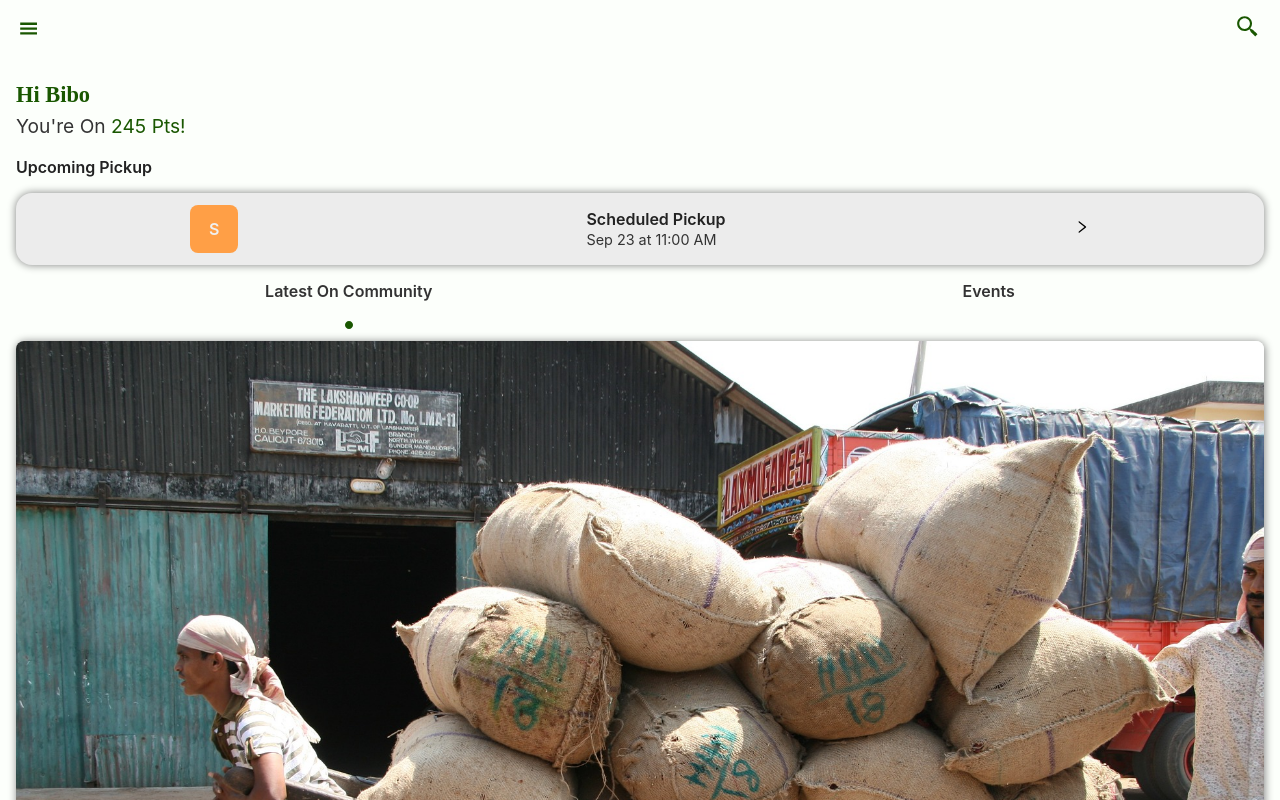
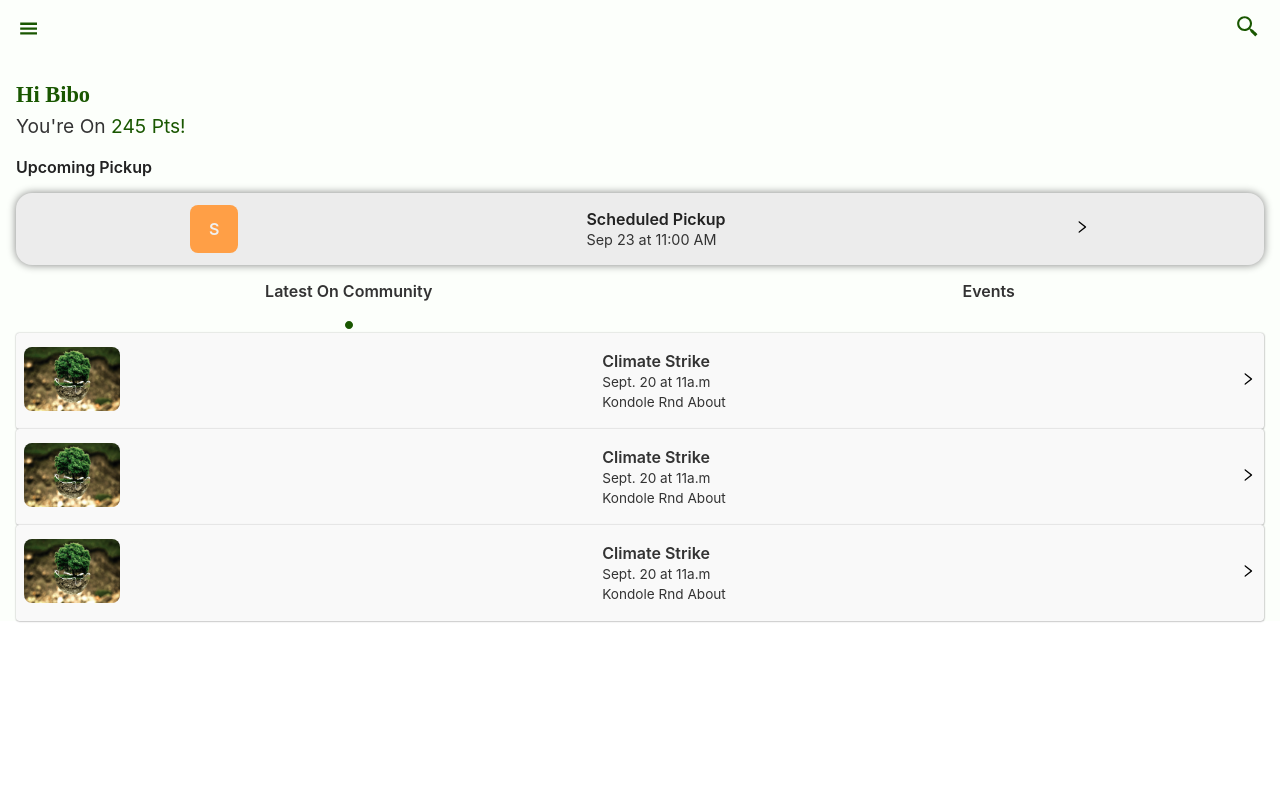
Before and after one commit to BiboBoom10/m-taka, a React (Create React App) app: page / in a window 1280 px wide. Shown: the top 800 px of the page. Built offline with nearby package versions, Linux system fonts and the light colour scheme.

Commit message:
Added Events

```diff
--- a/src/App.js
+++ b/src/App.js
@@ -7,14 +7,16 @@ import CheckBox from "./components/CheckBox";
 import SmallInput from "./components/SmallInput";
 import GetStarted from "./Pages/GetStarted";
 import Card from "./components/Card";
-import PickUp from "./Pages/PickUp";
+import Community from "./Pages/Community";
 import Events from "./Pages/Events";
+import PickUpEvents from "./Pages/PickUpEvents";
+import EventCard from "./components/EventCard";
 
 
 function App() {
   return (
     <HomePage>
-      <PickUp />
+      <PickUpEvents />
     </HomePage>
   );
 }
--- /dev/null
+++ b/src/Pages/Community.jsx
@@ -0,0 +1,84 @@
+import React from 'react';
+import { GiHamburgerMenu } from 'react-icons/gi';
+import { BiSearchAlt2 } from 'react-icons/bi';
+import { AiOutlineRight } from 'react-icons/ai';
+import { GoPrimitiveDot } from 'react-icons/go';
+import { FaUserAlt } from 'react-icons/fa';
+import { AiTwotoneCalendar } from 'react-icons/ai';
+import { FaCommentAlt } from 'react-icons/fa';
+import classes from './Community.module.css';
+import { data } from './DummyData';
+import { useState } from 'react';
+import ImageFive from '../Images/5.jpg';
+
+function Community() {
+    const [isFirst, setIsFirst] = useState(true);
+  return (
+    <div>
+        <div className={classes.navigation}>
+            <GiHamburgerMenu className={classes['hamburger-menu']} />
+            <BiSearchAlt2 className={classes['search-button']} />
+        </div>
+
+        <div className={classes['top-navigation']}>
+            <p className={classes['top-name']}>Hi {data.name}</p>
+            <p className={classes['top-points']}>You're On <span className={classes.points}> {data.points} Pts!</span> </p>
+
+            <p className={classes['pickup-text']}>Upcoming Pickup</p>
+
+        </div>
+
+
+        <div className={classes['schedule-box']}>
+                <div className={classes.box}>
+                    <p>S</p>
+                </div>
+
+                <div>
+                    <p> <span className={classes['scheduled-pickup']}> Scheduled Pickup </span> <br></br> <span className={classes.date}>{data.pickup}</span></p>
+                </div>
+
+                <div>
+                    <AiOutlineRight />
+                </div>
+
+        </div>
+
+        <div className={classes.tabs}>
+
+            <div className={isFirst ? classes['tabs-active'] : classes['tabs-inactive']} onClick={() => setIsFirst(true)}>
+                <p>Latest On Community</p>
+                <div><GoPrimitiveDot /></div>
+            </div>
+
+            <div className={!isFirst ? classes['tabs-active'] : classes['tabs-inactive']} onClick={() => setIsFirst(false)}>
+                <p>Events</p>
+                <div><GoPrimitiveDot /></div>
+            </div>
+
+        </div>
+
+        <div className={classes['trash-image-container']}>
+            <img className={classes['trash-image']} src={ImageFive} alt="Collecting trash" />
+                <p>
+                    The 3R Initiative aims to promote the "3Rs" (reduce, reuse and recycle) globally so as to build a sound-material-cycle society ...
+                </p>
+            <div className={classes['text-icons']}>
+                <FaUserAlt /><p>M-Taka</p>
+                <AiTwotoneCalendar /><p>12-09-2022</p>
+                <FaCommentAlt /><p>3 Comments</p>
+            </div>
+        </div>
+
+        <div className={classes['emergency-tab']} >
+            <p className={classes['view-text']} >View All ></p>
+            <p className={classes['emergency-button']}>Emergency Pick Up</p>
+        </div>
+
+
+
+    </div>
+  )
+}
+
+export default Community;
--- a/src/Pages/PickUp.jsx
+++ b/src/Pages/PickUpEvents.jsx
@@ -1,19 +1,17 @@
 import React from 'react';
+import { useState } from 'react';
+import classes from './PickUpEvents.module.css';
 import { GiHamburgerMenu } from 'react-icons/gi';
 import { BiSearchAlt2 } from 'react-icons/bi';
+import { data } from './DummyData';
+import { GoPrimitiveDot } from 'react-icons/go';
 import { AiOutlineRight } from 'react-icons/ai';
-import { GoPrimitiveDot } from 'react-icons/go';
-import { FaUserAlt } from 'react-icons/fa';
-import { AiTwotoneCalendar } from 'react-icons/ai';
-import { FaCommentAlt } from 'react-icons/fa';
-import classes from './PickUp.module.css';
-import { data } from './DummyData';
-import { useState } from 'react';
-import ImageFive from '../Images/5.jpg';
+import EventCard from '../components/EventCard';
 
-function PickUp() {
+function PickUpEvents() {
     const [isFirst, setIsFirst] = useState(true);
   return (
+
     <div>
         <div className={classes.navigation}>
             <GiHamburgerMenu className={classes['hamburger-menu']} />
@@ -58,27 +56,14 @@ function PickUp() {
 
         </div>
 
-        <div className={classes['trash-image-container']}>
-            <img className={classes['trash-image']} src={ImageFive} alt="Collecting trash" />
-                <p>
-                    The 3R Initiative aims to promote the "3Rs" (reduce, reuse and recycle) globally so as to build a sound-material-cycle society ...
-                </p>
-            <div className={classes['text-icons']}>
-                <FaUserAlt /><p>M-Taka</p>
-                <AiTwotoneCalendar /><p>12-09-2022</p>
-                <FaCommentAlt /><p>3 Comments</p>
-            </div>
+        <div>
+         <EventCard />
+         <EventCard />
+         <EventCard />
         </div>
-
-        <div className={classes['emergency-tab']} >
-            <p className={classes['view-text']} >View All ></p>
-            <p className={classes['emergency-button']}>Emergency Pick Up</p>
-        </div>
-
-
 
     </div>
   )
 }
 
-export default PickUp;
+export default PickUpEvents;
--- /dev/null
+++ b/src/Pages/PickUpEvents.module.css
@@ -0,0 +1,107 @@
+.navigation {
+    display: flex;
+    justify-content: space-between;
+    padding: 1.2rem;
+    font-size: 1.2rem;
+}
+
+p{
+    color: #333333;
+}
+
+.hamburger-menu{
+    color: #195700;
+}
+
+.search-button {
+    color: #195700;
+    font-size: 1.6rem;
+    margin-top: -0.3rem;
+}
+
+.top-navigation{
+    margin-left: 1rem;
+}
+
+.top-name{
+    color: #195700;
+    font: 1.4rem bolder;
+    font-weight: 600;
+}
+
+.top-points{
+    color: #333333;
+    font-size: 1.2rem;
+    margin-top: -1rem;
+}
+
+.pickup-text{
+    color: #222222;
+    font-weight: 600;
+}
+
+.points {
+    color: #195700;
+}
+
+.box{
+    background-color: #FF9F46;
+    height: 3rem;
+    width: 3rem;
+    border-radius: 0.5rem;
+    display: flex;
+    justify-content: center;
+    align-items: center;
+}
+
+.box p {
+    font-weight: 600;
+    color: #f0f0f0;
+}
+
+.schedule-box {
+    background: #ececec;
+    margin: 0 1rem;
+    display: flex;
+    justify-content: space-around;
+    align-items: center;
+    box-shadow: 0 0 0.5rem gray;
+    border-radius: 1rem;
+}
+
+.scheduled-pickup {
+    color: #222222;
+    font-weight: 600;
+}
+
+.date {
+    color: #333333;
+    font-size: 0.9rem;
+}
+
+.tabs {
+    display: flex;
+    justify-content: space-around;
+}
+
+.tabs div {
+    display: flex;
+    flex-direction: column;
+    align-items: center;
+}
+
+.tabs-active {
+    color: #195700;
+    cursor: pointer;
+    font-weight: 600;
+}
+
+.tabs-inactive {
+    color: #333333;
+    cursor: pointer;
+    font-weight: 600;
+}
+
+.tabs-inactive > div {
+    visibility: hidden;
+}
--- /dev/null
+++ b/src/components/EventCard.jsx
@@ -0,0 +1,33 @@
+import React from 'react';
+import classes from './EventCard.module.css';
+import { AiOutlineRight } from 'react-icons/ai';
+import { data } from '../Pages/DummyData';
+import ImageSix from '../Images/6.jpg';
+
+function EventCard() {
+  return (
+    <div>
+         <div className={classes['event-box']}>
+                    <div className={classes.box}>
+                        <img className={classes.environment} src={ImageSix} />
+                    </div>
+
+    	            <div className={classes['event-detail']}>
+                        <div>
+                            <p> <span className={classes['scheduled-event']}> Climate Strike </span> <br></br>
+                                <span className={classes['scheduled-area']}>Sept. 20 at 11a.m</span><br />
+                                <span className={classes['scheduled-area']}>Kondole Rnd About</span>
+                            </p>
+                        </div>
+                    </div>
+                        <div>
+                            <AiOutlineRight />
+                        </div>
+
+
+            </div>
+    </div>
+  )
+}
+
+export default EventCard;
--- /dev/null
+++ b/src/components/EventCard.module.css
@@ -0,0 +1,35 @@
+
+.event-box {
+    display: flex;
+    align-items: center;
+    justify-content: space-between;
+    margin: 0 1rem;
+    height: 5rem;
+    padding: 0.5rem;
+    border-radius: 0.2rem;
+    box-shadow: 0.01rem 0.01rem 0.1rem gray;
+    background-color: #f9f9f9;
+}
+
+.event-detail {
+    display: flex;
+    flex-direction: row;
+    align-items: center;
+    justify-content: space-between;
+    margin-right: 2rem;
+}
+
+.environment {
+    height: 4rem;
+    width: 6rem;
+    border-radius: 0.5rem;
+}
+
+.scheduled-event {
+    font-weight: 600;
+}
+
+.scheduled-area {
+    font-size: 0.85rem;
+    color: #333333;
+}
```
Also changed, not shown: src/Images/6.jpg (added), src/Pages/Community.module.css (renamed from src/Pages/PickUp.module.css).
